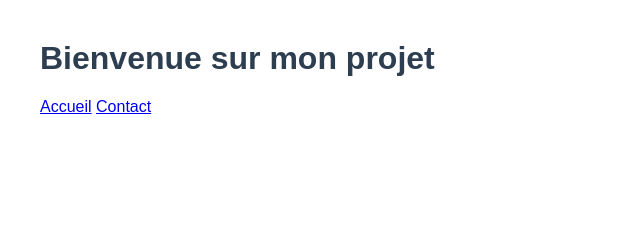
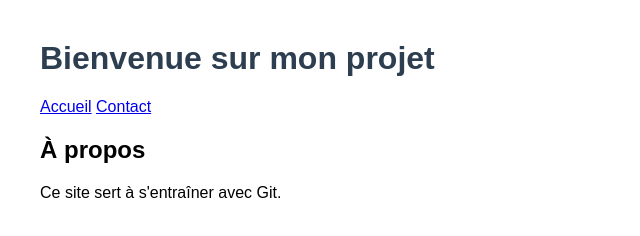
Before and after one commit to Andrewonthetop/B1-GIt-, a plain HTML site: page index.html in a window 1280 px wide. Shown: the whole page, without its empty margins (0-640 px from the left). Drawn offline with Linux system fonts and the light colour scheme.

Commit message:
Ajout de la section À propos

```diff
--- a/index.html
+++ b/index.html
@@ -11,5 +11,9 @@
     <a href="index.html">Accueil</a>
     <a href="contact.html">Contact</a>
   </nav>
+  <section id="a-propos">
+    <h2>À propos</h2>
+    <p>Ce site sert à s'entraîner avec Git.</p>
+  </section>
 </body>
 </html>
```
